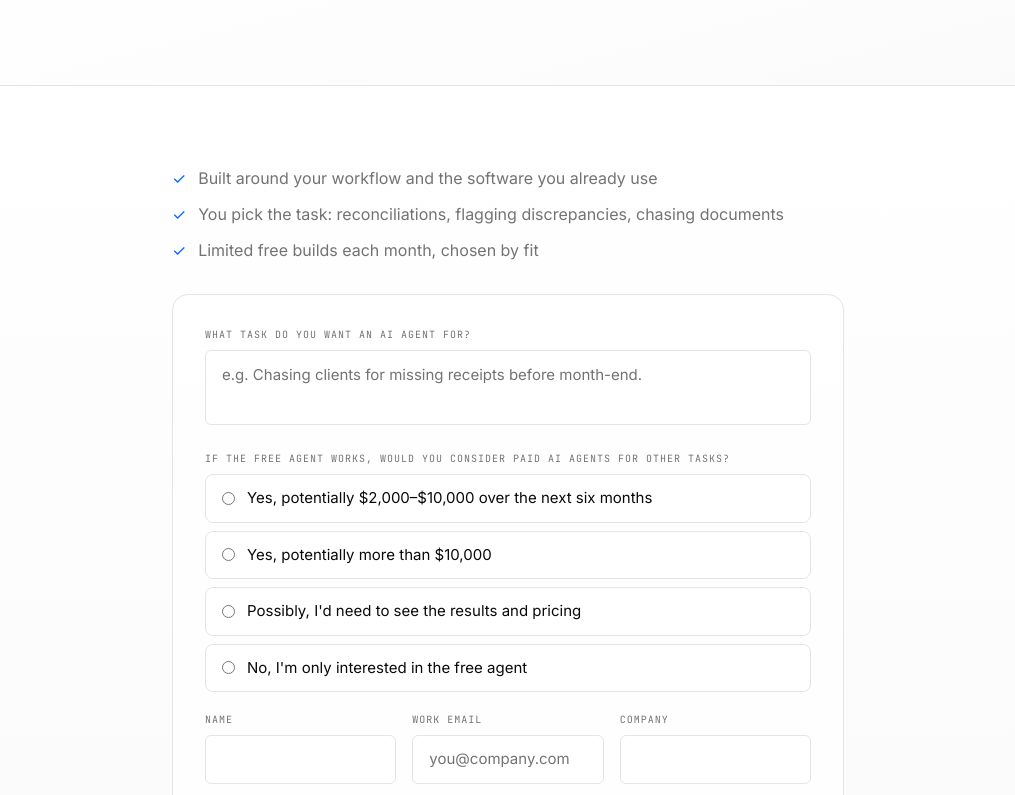
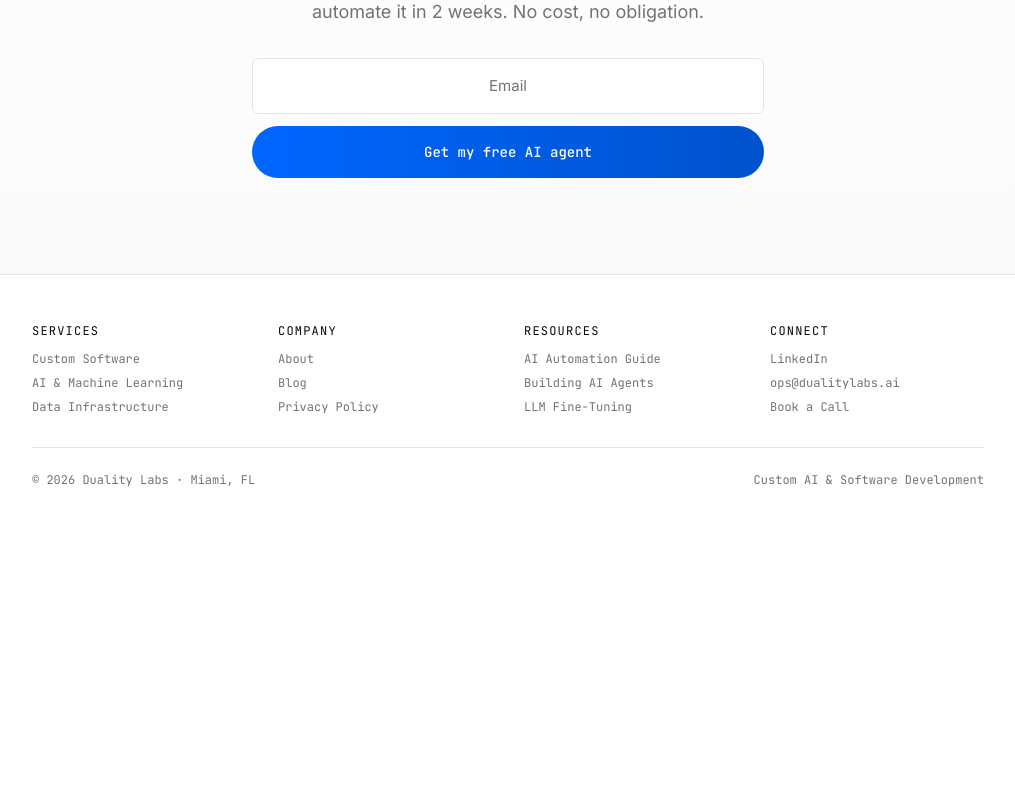
Before and after one commit to Erichalfonso/duality-labs, a Next.js app: page /apply in a window 1280 px wide. Shown: the part 325-1120 px from the top of the page, without its empty margins (132-1147 px from the left). After the commit the page ends 861 px from the top, so only its background shows below. Built offline with nearby package versions, Linux system fonts and the light colour scheme.

Commit message:
Make /apply a one-field landing page (#15)
* Add workflow demo and free-offer terms to /apply, drop budget question

* Trim /apply copy to short cards and term chips

* Make /apply a headline, subheadline, email and button page

* Use our offer as the /apply headline

```diff
--- a/app/api/apply/route.ts
+++ b/app/api/apply/route.ts
@@ -20,7 +20,7 @@ const FIELDS = [
   ['phone', 'Phone'],
 ] as const
 
-const REQUIRED = ['budget', 'task', 'name', 'email', 'company']
+const REQUIRED = ['email']
 
 type Outcome = 'qualified' | 'review' | 'unqualified'
 
@@ -73,7 +73,7 @@ export async function POST(request: Request) {
       from: FROM_EMAIL,
       to: TO_EMAIL,
       reply_to: value('email'),
-      subject: `${SUBJECTS[outcome]}: ${value('name')}, ${value('company')}`,
+      subject: `${SUBJECTS[outcome]}: ${value('email')}`,
       text,
     }),
   })
--- a/app/apply/page.tsx
+++ b/app/apply/page.tsx
@@ -1,5 +1,4 @@
 import Nav from '@/components/nav'
-import PageHeader from '@/components/page-header'
 import Footer from '@/components/footer'
 import ApplyForm from '@/components/apply-form'
 import type { Metadata } from 'next'
@@ -12,34 +11,20 @@ export const metadata: Metadata = {
   },
 }
 
-const BULLETS = [
-  'Built around your workflow and the software you already use',
-  'You pick the task: reconciliations, flagging discrepancies, chasing documents',
-  'Limited free builds each month, chosen by fit',
-]
-
 export default function ApplyPage() {
   return (
     <>
       <Nav />
       <main>
-        <PageHeader
-          tag="Free AI agent"
-          title="Get your first AI agent built free"
-          description="Tell us one task your team repeats. If it's a fit, we build an AI agent for it at no cost."
-        />
-
-        <section className="relative py-12 sm:py-16 md:py-20 overflow-hidden">
+        <section className="relative py-16 sm:py-24 overflow-hidden">
           <div className="absolute inset-0 bg-gradient-to-b from-bg to-gradient-to" />
-          <div className="max-w-[720px] mx-auto px-4 sm:px-6 relative z-10">
-            <ul className="mb-8 space-y-3 text-sm sm:text-base text-text-secondary">
-              {BULLETS.map((b) => (
-                <li key={b} className="flex gap-3">
-                  <span className="text-accent">✓</span>
-                  {b}
-                </li>
-              ))}
-            </ul>
+          <div className="max-w-[560px] mx-auto px-4 sm:px-6 relative z-10 text-center">
+            <h1 className="text-3xl sm:text-5xl font-medium tracking-tight leading-tight mb-4">
+              We&apos;ll build your first AI agent <span className="text-accent">free.</span>
+            </h1>
+            <p className="text-base sm:text-lg text-text-secondary mb-8">
+              For bookkeeping firms. Pick one repetitive task and we&apos;ll automate it in 2 weeks. No cost, no obligation.
+            </p>
             <ApplyForm />
           </div>
         </section>
--- a/components/apply-form.tsx
+++ b/components/apply-form.tsx
@@ -14,17 +14,9 @@ type Answers = Record<string, string>
 type Stage = 'form' | 'sending' | 'booking' | 'thanks'
 type Outcome = 'qualified' | 'review' | 'unqualified'
 
-const BUDGET_OPTIONS = [
-  'Yes, potentially $2,000–$10,000 over the next six months',
-  'Yes, potentially more than $10,000',
-  "Possibly, I'd need to see the results and pricing",
-  "No, I'm only interested in the free agent",
-]
-
 const inputClass =
   'w-full bg-card-bg border border-border rounded-md px-4 py-3 text-[15px] text-text placeholder:text-text-secondary focus:outline-none focus:border-accent focus:ring-1 focus:ring-accent/30 transition-colors'
 
-const labelClass = 'font-mono text-[10px] uppercase tracking-widest text-text-secondary mb-2 block'
 
 export default function ApplyForm() {
   const [answers, setAnswers] = useState<Answers>({})
@@ -70,7 +62,7 @@ export default function ApplyForm() {
   if (stage === 'thanks') {
     return (
       <div className="bg-card-bg/80 border border-border rounded-2xl p-6 sm:p-10 text-center">
-        <h2 className="text-2xl sm:text-[28px] font-medium tracking-tight mb-3">Thanks, {answers.name?.split(' ')[0]}.</h2>
+        <h2 className="text-2xl sm:text-[28px] font-medium tracking-tight mb-3">Thanks.</h2>
         <p className="text-sm sm:text-base text-text-secondary leading-relaxed max-w-[480px] mx-auto">
           {outcome === 'review'
             ? <>We review every application by hand. If it&apos;s a fit, we&apos;ll email you at <span className="text-text">{answers.email}</span> with next steps and how pricing works for paid AI agents.</>
@@ -81,67 +73,27 @@ export default function ApplyForm() {
   }
 
   return (
-    <form onSubmit={handleSubmit} onFocus={onStart} className="bg-card-bg/80 border border-border rounded-2xl p-6 sm:p-8 space-y-5">
-      <div>
-        <label htmlFor="ap-task" className={labelClass}>What task do you want an AI agent for?</label>
-        <textarea
-          id="ap-task"
-          name="task"
-          required
-          rows={2}
-          defaultValue={answers.task}
-          placeholder="e.g. Chasing clients for missing receipts before month-end."
-          className={`${inputClass} resize-none leading-relaxed`}
-        />
-      </div>
-
-      <fieldset>
-        <legend className={labelClass}>If the free agent works, would you consider paid AI agents for other tasks?</legend>
-        <div className="grid gap-2">
-          {BUDGET_OPTIONS.map((option) => (
-            <label key={option} className="flex items-center gap-3 px-4 py-3 rounded-lg border border-border bg-bg text-[15px] cursor-pointer hover:border-accent has-[:checked]:border-accent has-[:checked]:bg-accent-light transition-colors">
-              <input type="radio" name="budget" value={option} required defaultChecked={answers.budget === option} className="accent-accent" />
-              {option}
-            </label>
-          ))}
-        </div>
-      </fieldset>
-
-      <div className="grid grid-cols-1 sm:grid-cols-3 gap-4">
-        <div>
-          <label htmlFor="ap-name" className={labelClass}>Name</label>
-          <input id="ap-name" name="name" required autoComplete="name" defaultValue={answers.name} className={inputClass} />
-        </div>
-        <div>
-          <label htmlFor="ap-email" className={labelClass}>Work email</label>
-          <input id="ap-email" name="email" type="email" required autoComplete="email" defaultValue={answers.email} placeholder="you@company.com" className={inputClass} />
-        </div>
-        <div>
-          <label htmlFor="ap-company" className={labelClass}>Company</label>
-          <input id="ap-company" name="company" required autoComplete="organization" defaultValue={answers.company} className={inputClass} />
-        </div>
-      </div>
+    <form onSubmit={handleSubmit} onFocus={onStart} className="space-y-3">
+      <input name="email" type="email" required autoComplete="email" aria-label="Email" placeholder="Email" className={`${inputClass} text-center rounded-full py-4`} />
 
       {/* Honeypot, hidden from people */}
       <input name="fax" tabIndex={-1} autoComplete="off" className="hidden" aria-hidden />
 
-      {error && <p className="text-sm text-red-600">{error}</p>}
-
       <button
         type="submit"
         disabled={stage === 'sending'}
-        className="w-full inline-flex items-center justify-center gap-2 font-mono text-sm font-medium text-white bg-gradient-to-r from-gradient-accent-from to-gradient-accent-to px-6 py-4 rounded-md hover:shadow-lg hover:shadow-accent/20 hover:-translate-y-0.5 transition-all disabled:opacity-60 disabled:cursor-not-allowed"
+        className="w-full font-mono text-sm font-medium text-white bg-gradient-to-r from-gradient-accent-from to-gradient-accent-to px-6 py-4 rounded-full hover:shadow-lg hover:shadow-accent/20 transition-all disabled:opacity-60 disabled:cursor-not-allowed"
       >
-        {stage === 'sending' ? 'Sending…' : 'Apply for my free AI agent'}
+        {stage === 'sending' ? 'Sending…' : 'Get my free AI agent'}
       </button>
+
+      {error && <p className="text-sm text-red-600">{error}</p>}
     </form>
   )
 }
 
 function Booking({ answers }: { answers: Answers }) {
-  // Answers ride along to Calendly (a1 = the event's first invitee question) so they show up on the booking.
-  const summary = [answers.company, `Budget: ${answers.budget}`, answers.task].join(' | ')
-  const url = `${CALENDLY_URL}?hide_gdpr_banner=1&name=${encodeURIComponent(answers.name)}&email=${encodeURIComponent(answers.email)}&a1=${encodeURIComponent(summary)}`
+    const url = `${CALENDLY_URL}?hide_gdpr_banner=1&email=${encodeURIComponent(answers.email)}`
 
   useEffect(() => {
     const script = document.createElement('script')
```
